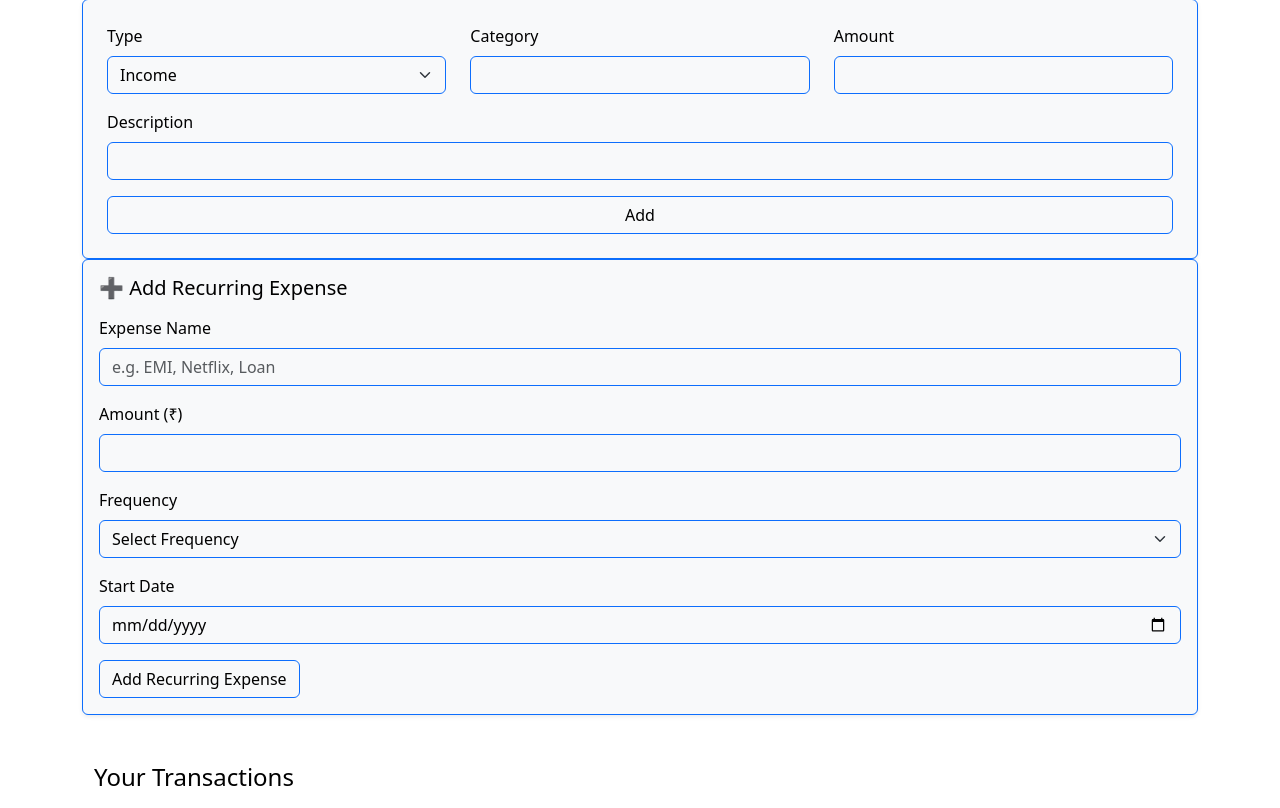
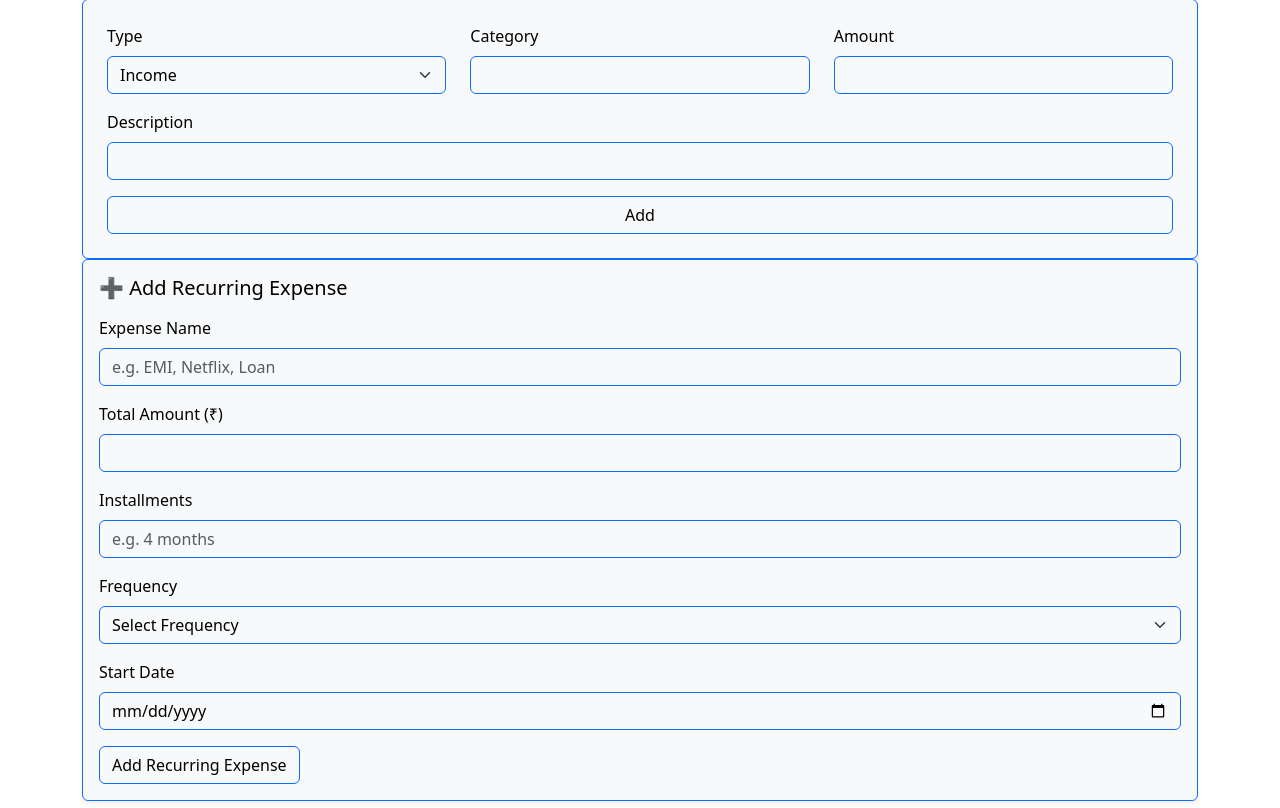
Before and after one commit to Sahil-2005/ExpenseTracker, a Flask app: page /expenses in a window 1280 px wide. Shown: the part 143-951 px from the top of the page. Run offline with Flask 3, Linux system fonts and the light colour scheme; the visitor is signed in with stand-in values (Sample User, id 1); data that the repository does not hold is empty.

Commit message:
Try to integrate more advance system for recurring payment clearance - done with UO part

```diff
--- a/app/templates/expenses.html
+++ b/app/templates/expenses.html
@@ -29,7 +29,6 @@
 
 
 
-
 <div class="card shadow-sm mb-4">
   <div class="card-body">
     <h5 class="card-title mb-3">➕ Add Recurring Expense</h5>
@@ -40,8 +39,13 @@
       </div>
 
       <div class="mb-3">
-        <label for="amount" class="form-label">Amount (₹)</label>
-        <input type="number" class="form-control" id="amount" name="amount" required step="0.01">
+        <label for="total_amount" class="form-label">Total Amount (₹)</label>
+        <input type="number" class="form-control" id="total_amount" name="total_amount" required step="0.01">
+      </div>
+
+      <div class="mb-3">
+        <label for="installments" class="form-label">Installments</label>
+        <input type="number" class="form-control" id="installments" name="installments" required min="1" placeholder="e.g. 4 months">
       </div>
 
       <div class="mb-3">
@@ -62,6 +66,7 @@
     </form>
   </div>
 </div>
+
 
 
 
```
